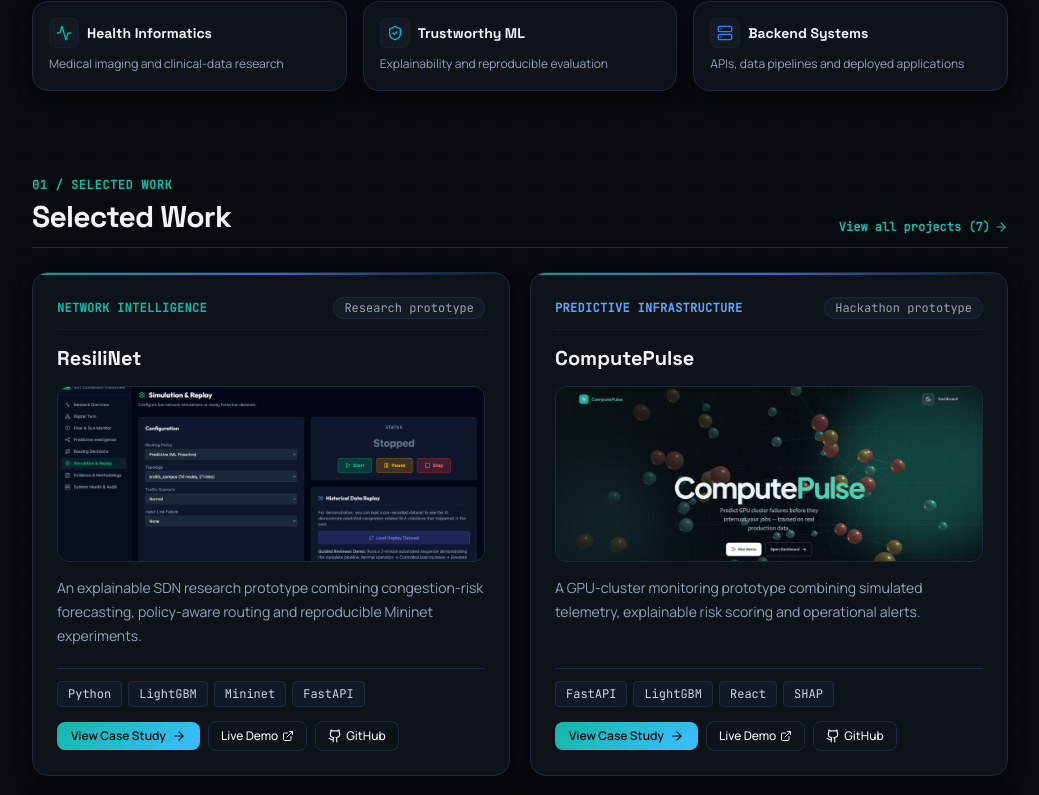
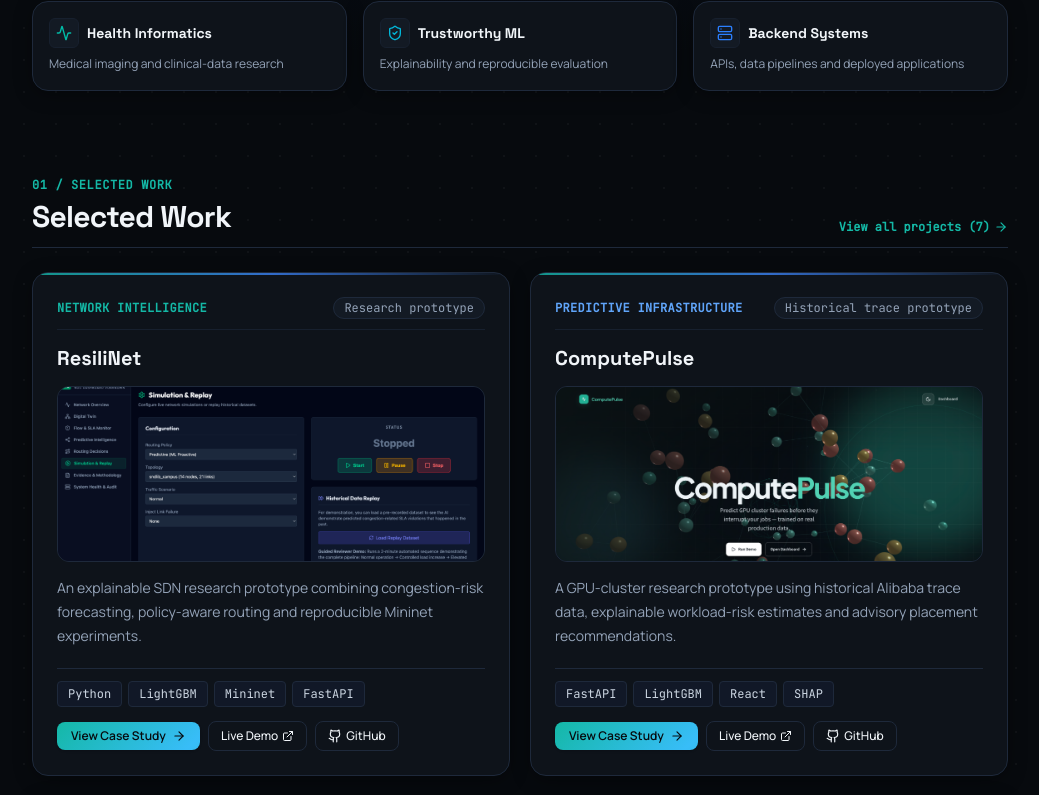
Before and after one commit to anushka06onu/portfolio-site, a Next.js app: page / in a window 1280 px wide. Shown: the part 532-1327 px from the top of the page, without its empty margins (120-1159 px from the left). Built offline with nearby package versions, Linux system fonts and the light colour scheme.

Commit message:
Align homepage and interface captions with corrected case studies

```diff
--- a/src/app/page.tsx
+++ b/src/app/page.tsx
@@ -262,7 +262,7 @@ export default function HomePage() {
                     PREDICTIVE INFRASTRUCTURE
                   </span>
                   <span className="text-xs px-2.5 py-0.5 rounded-full font-mono font-medium bg-[var(--surface-subtle)] text-[var(--text-muted)] border border-[var(--border-color)] shrink-0">
-                    Hackathon prototype
+                    Historical trace prototype
                   </span>
                 </div>
 
@@ -286,7 +286,7 @@ export default function HomePage() {
                 </div>
 
                 <p className="text-sm leading-6 text-[var(--text-muted)]">
-                  A GPU-cluster monitoring prototype combining simulated telemetry, explainable risk scoring and operational alerts.
+                  A GPU-cluster research prototype using historical Alibaba trace data, explainable workload-risk estimates and advisory placement recommendations.
                 </p>
               </div>
 
--- a/src/app/projects/[slug]/page.tsx
+++ b/src/app/projects/[slug]/page.tsx
@@ -163,7 +163,7 @@ export default async function CaseStudyPage({ params }: Props) {
         <div className="flex items-center gap-2">
           <Monitor className="w-4 h-4 text-[var(--primary-accent)]" />
           <h2 className="mono-tag text-xs text-[var(--text-main)] font-semibold uppercase">
-            Application Interface &amp; Live Telemetry
+            Application Interface
           </h2>
         </div>
         <div className="relative w-full h-72 sm:h-96 rounded-2xl overflow-hidden border border-[var(--border-color)] bg-[var(--surface)] shadow-lg">
--- a/src/content/projects.ts
+++ b/src/content/projects.ts
@@ -124,7 +124,7 @@ export const featuredProjects: Project[] = [
     whyItMatters:
       "GPU workload failures and resource contention can interrupt experiments. ComputePulse explores explainable risk estimation and offline placement recommendations using historical Alibaba PAI trace data.",
     myContribution:
-      "Served as Team Lead on the two-person Aletheia team. Detailed individual implementation responsibilities should be verified against the project contribution record.",
+      "Served as Team Lead on the two-person Aletheia team. Coordinated project scope and team delivery.",
     evidence: [
       "Alibaba PAI GPU trace preprocessing and historical dashboard replay",
       "LightGBM classifier estimating failed or interrupted workload observations",
@@ -155,7 +155,7 @@ export const featuredProjects: Project[] = [
       context:
         "Created during a competitive hackathon and subsequently organized into a clean prototype demonstrating how predictive models and explainability can aid hardware operations.",
       role:
-        "Team Lead, Aletheia. Coordinated the prototype; detailed individual engineering responsibilities require contributor verification.",
+        "Team Lead, Aletheia. Coordinated project scope and team delivery.",
       architecture: {
         overview:
           "A historical Alibaba trace pipeline that engineers workload and resource features, estimates failure risk with LightGBM, and exposes explanations and advisory recommendations through FastAPI and React.",
```
